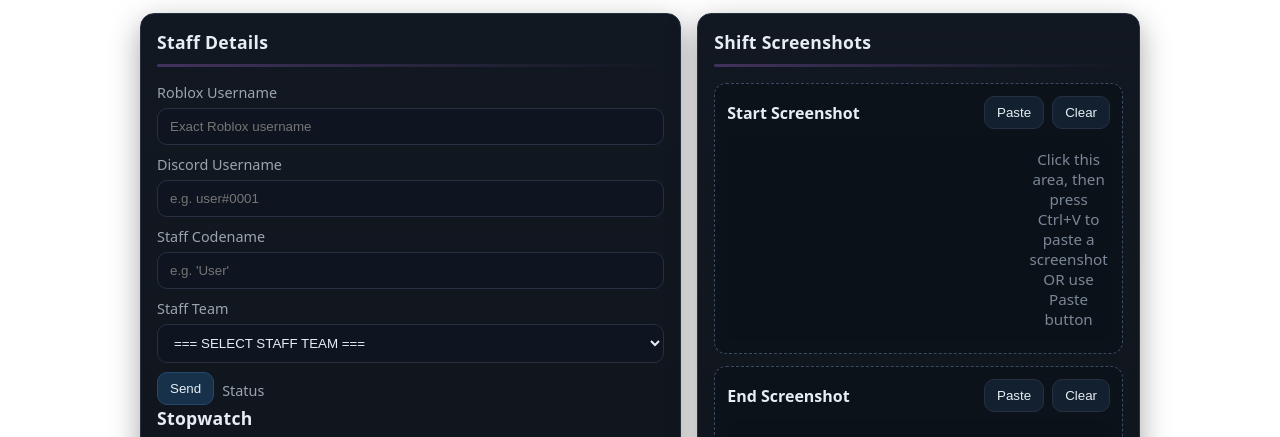
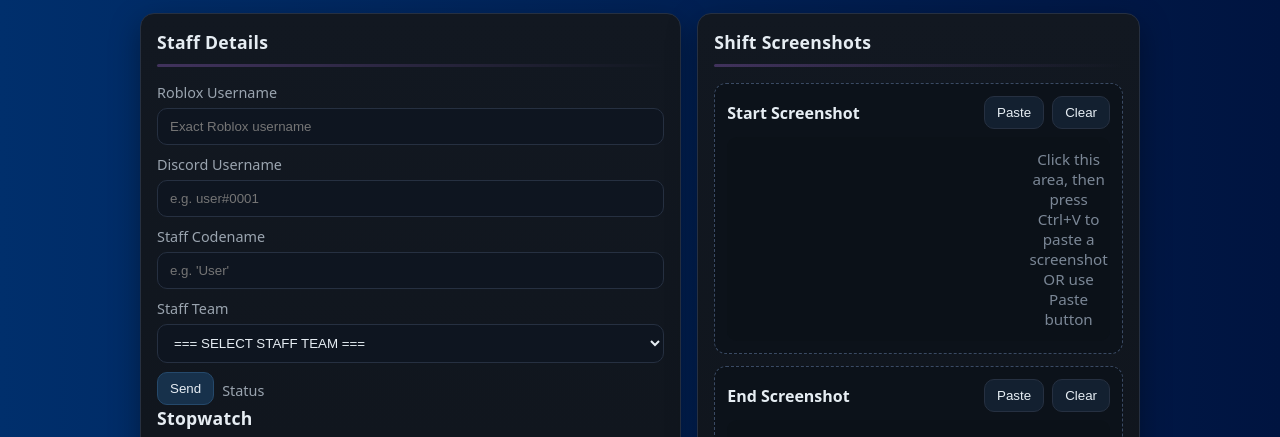
Before and after one commit to tacticalIndex/area55, a website: page holder.html in a window 1280 px wide. Shown: the part 98-535 px from the top of the page. Drawn offline with Linux system fonts and the light colour scheme.

Commit message:
Update holder.html

```diff
--- a/holder.html
+++ b/holder.html
@@ -6,7 +6,7 @@
   <title>SCP:RP Staff Shift Tracker</title>
   <style>
     :root {
-      --bg: linear-gradient(90deg, #003478, #202A44);
+      background-image: linear-gradient(-90deg, #001440, #002f6c);
       --panel: #121821;
       --panel-2: #0f141b;
       --text: #e6edf3;
```
